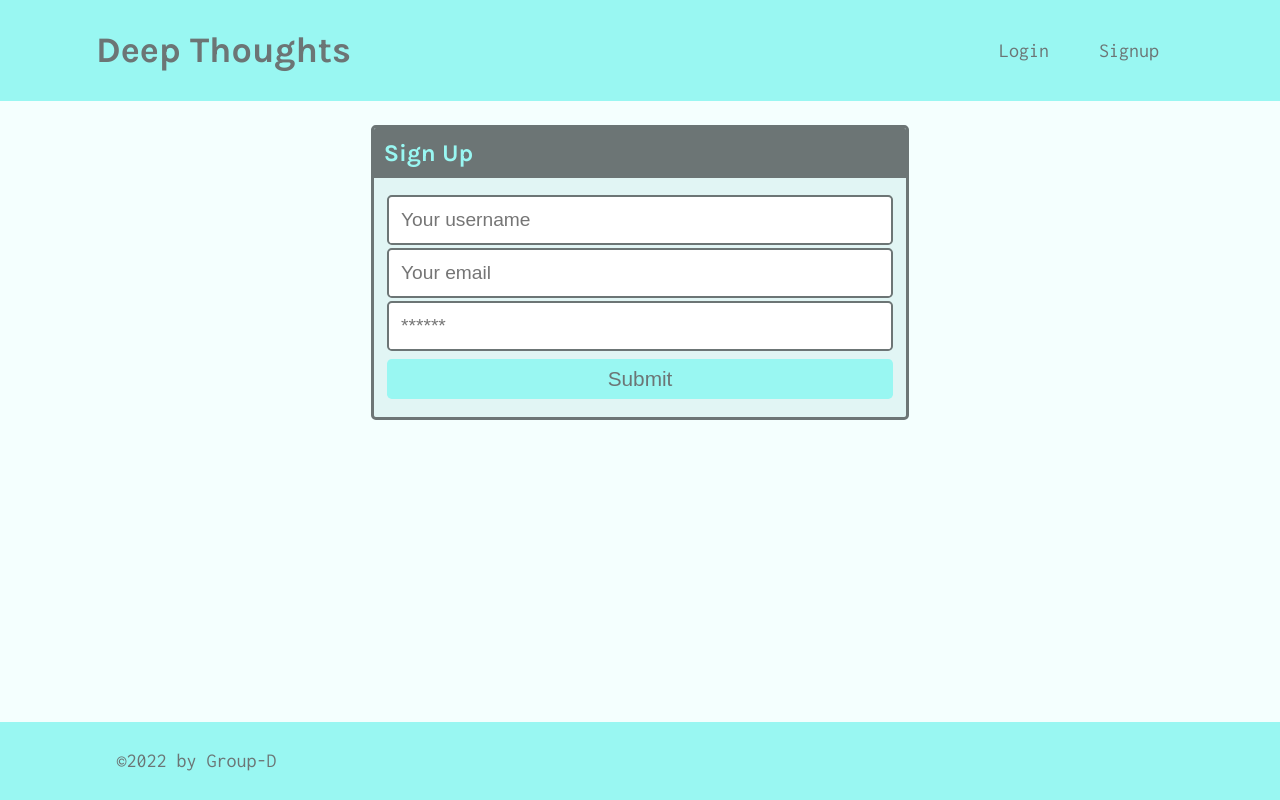
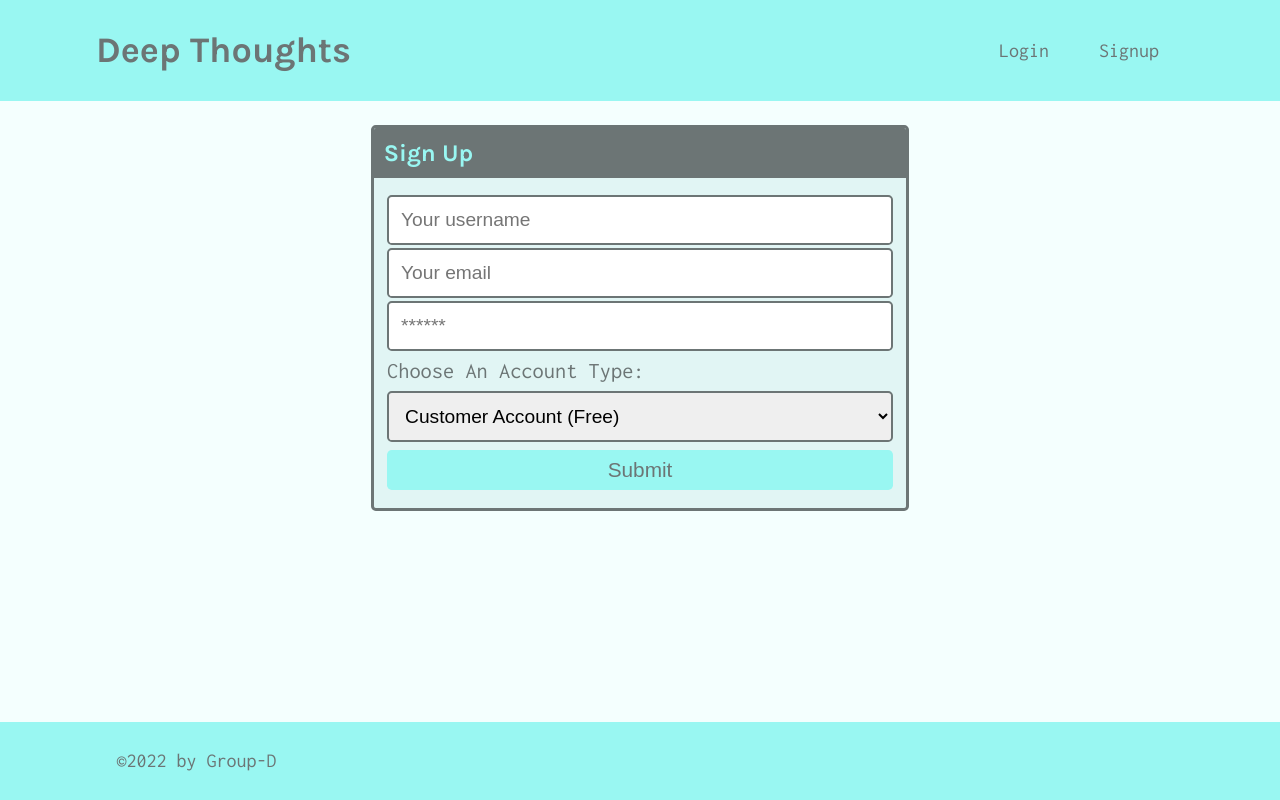
Before and after one commit to mavisyupyup1/conscious-shopper, a React (Create React App) app in the folder client/: page /signup in a window 1280 px wide. Built offline with nearby package versions, Linux system fonts and the light colour scheme.

Commit message:
added payment option

```diff
--- a/client/src/pages/Signup.js
+++ b/client/src/pages/Signup.js
@@ -1,7 +1,6 @@
 import React, { useState } from 'react';
 import { useMutation } from '@apollo/client';
 import { ADD_USER } from '../utils/mutations';
-
 import Auth from '../utils/auth';
 
 const Signup = () => {
@@ -71,6 +70,13 @@ const Signup = () => {
                 value={formState.password}
                 onChange={handleChange}
               />
+             <label for="account">Choose An Account Type:</label>
+
+<select className="form-input" name="account" id="account">
+  <option value="free">Customer Account (Free)</option>
+  <option value="paid">Business Account ($1.99/months)</option>
+</select>
+
               <button className="btn d-block w-100" type="submit">
                 Submit
               </button>
```
Also changed, not shown: package.json (+8 -4 lines), 2 other files (tests, documents, lock files or other folders).
